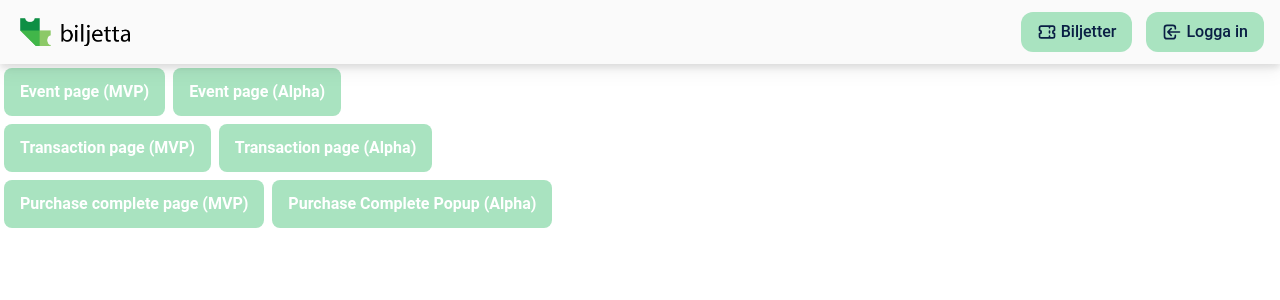
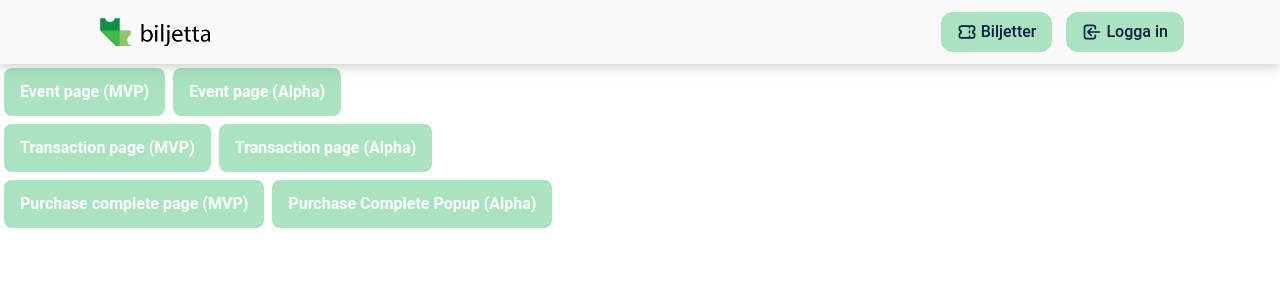
Before and after one commit to mebn/biljettsystem, a React (Create React App) app in the folder client/: page / in a window 1280 px wide. Shown: the top 300 px of the page. Built offline with nearby package versions, Linux system fonts and the light colour scheme.

Commit message:
Fixed size of navbar with respect to the new event page

```diff
--- a/client/src/components/Navbar/Navbar.jsx
+++ b/client/src/components/Navbar/Navbar.jsx
@@ -26,8 +26,8 @@ const Navbar = () => {
     }
 
   return (
-    <nav className="flex px-4 py-2 sm:px-4 h-[64px] bg-[#FAFAFA] drop-shadow-lg">
-        <div className="container flex flex-wrap justify-between items-center mx-auto">
+    <nav className="flex h-[64px] bg-[#FAFAFA] drop-shadow-lg w-full ">
+        <div className="flex px-4 py-2 md:px-8 flex-wrap justify-between items-center w-full md:max-w-6xl md:mx-auto">
             <Link to="/">
                 <div className={`bg-[url('/public/assets/images/biljetta.png')]
                     bg-cover h-7 w-[110px] ml-1`}>
--- a/client/src/pages/Event/Event.jsx
+++ b/client/src/pages/Event/Event.jsx
@@ -76,7 +76,7 @@ const Event = () => {
       <div
         className="flex flex-col justify-center fixed bottom-0 right-0 left-0 h-20 px-6 bg-gray-100 border-t-2 z-[2000]
                     md:sticky md:h-full md:top-0 md:w-80 lg:w-96  md:left-auto md:shrink-0  md:bg-white
-                    md:justify-start md:py-8 md:border-t-0"
+                    md:justify-start md:py-8 md:border-t-0 md:-z-10"
       >
         <div className="hidden md:block">
           <h1 className="text-2xl font-medium pb-4">{eventInfo.longTitle}</h1>
```
